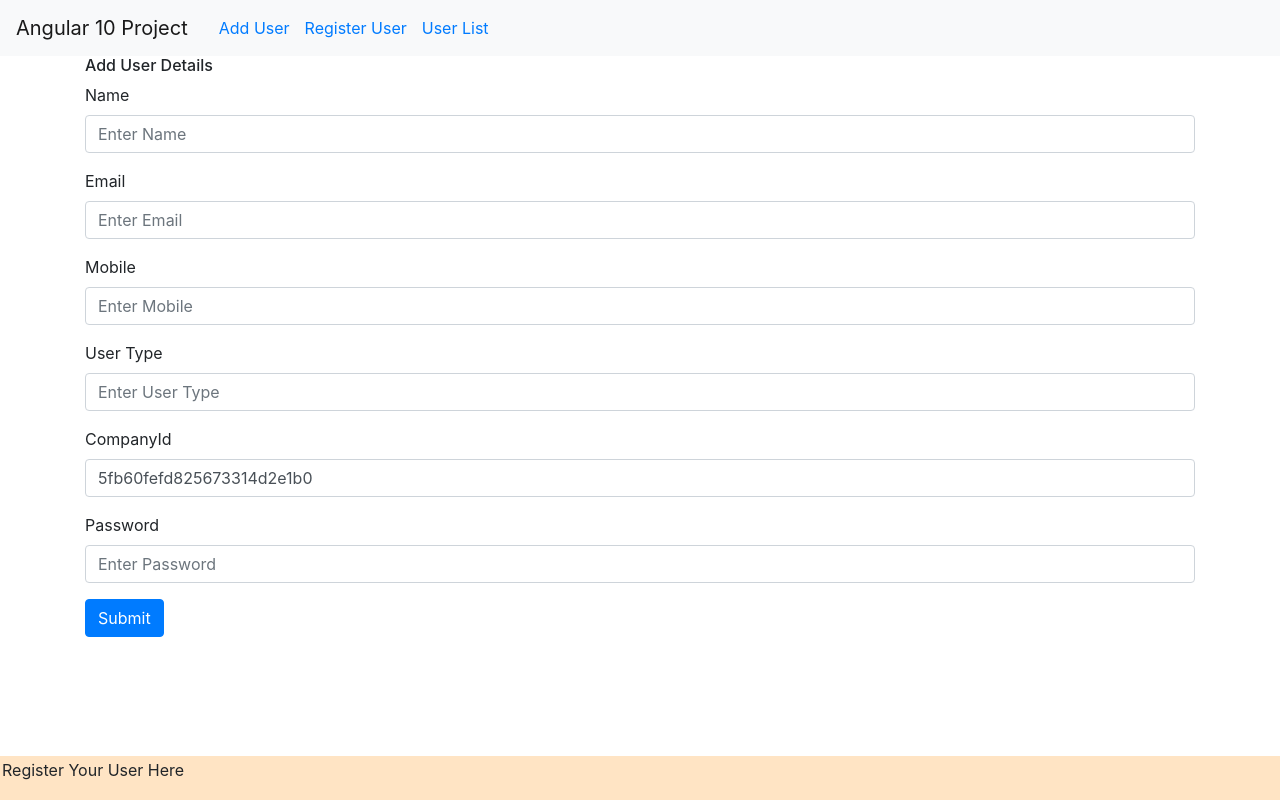
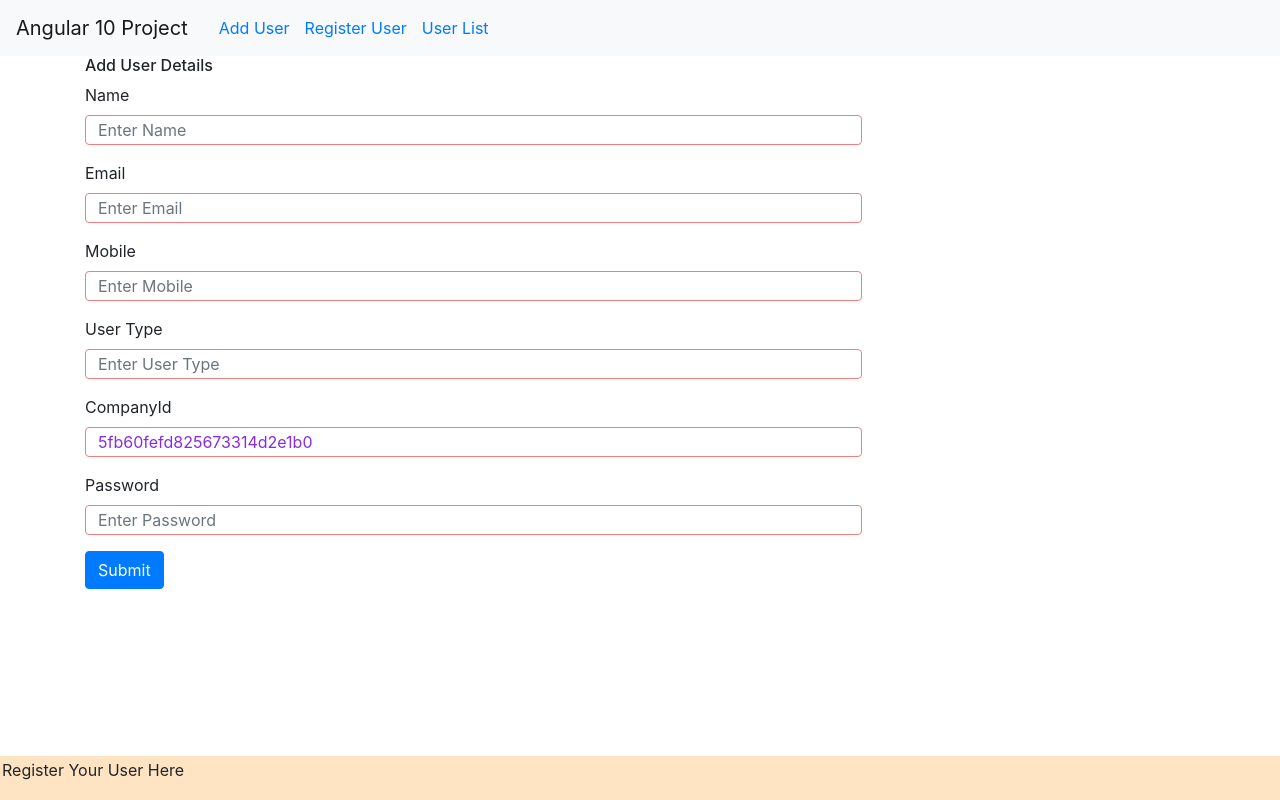
Before and after one commit to indrapathak/Angular10ProjectLearning, an Angular app: page /add in a window 1280 px wide. Built offline with nearby package versions, Linux system fonts and the light colour scheme.

Commit message:
Input Box Styling

```diff
--- a/src/app/add-user/add-user.component.css
+++ b/src/app/add-user/add-user.component.css
@@ -0,0 +1,6 @@
+input{
+    width: 70%;
+    height: 30px;
+    color: blueviolet;
+    border-color: lightcoral;
+  }
--- a/src/app/add-user/add-user.component.html
+++ b/src/app/add-user/add-user.component.html
@@ -7,35 +7,35 @@
 </div>
 <h6>Add User Details</h6>
 <form [formGroup]="addUser"  (ngSubmit)="collectUser()">
-  <div class="form-group">
+  <div class="form-group" >
     <label for="exampleInputEmail1">Name</label>
-    <input type="text" class="form-control" formControlName="name" aria-describedby="emailHelp" placeholder="Enter Name">
+    <input  id="inputsm"   type="text" class="form-control" formControlName="name" aria-describedby="emailHelp" placeholder="Enter Name"  >
 
   </div>
    <div class="form-group">
     <label for="exampleInputEmail1">Email</label>
-    <input type="text" class="form-control"  formControlName="email" id="exampleInputEmail1" aria-describedby="emailHelp" placeholder="Enter Email">
+    <input type="text" class="form-control"  id="inputsm"  formControlName="email" id="exampleInputEmail1" aria-describedby="emailHelp" placeholder="Enter Email">
 
   </div>
    <div class="form-group">
     <label for="exampleInputEmail1">Mobile</label>
-    <input type="text" class="form-control" formControlName="mobile" id="exampleInputEmail1" aria-describedby="emailHelp" placeholder="Enter Mobile">
+    <input type="text" class="form-control"  id="inputsm"  formControlName="mobile" id="exampleInputEmail1" aria-describedby="emailHelp" placeholder="Enter Mobile">
 
   </div>
 
   <div class="form-group">
     <label for="exampleInputPassword1">User Type</label>
-    <input type="text" class="form-control"  formControlName="userType" id="exampleInputPassword1" placeholder="Enter User Type">
+    <input type="text" class="form-control"  id="inputsm"   formControlName="userType" id="exampleInputPassword1" placeholder="Enter User Type">
   </div>
 
  <div class="form-group">
     <label for="exampleInputPassword1">CompanyId</label>
-    <input type="text" class="form-control"  formControlName="companyId" id="exampleInputPassword1" placeholder="Enter Company Id" >
+    <input type="text" class="form-control"  id="inputsm"  formControlName="companyId" id="exampleInputPassword1" placeholder="Enter Company Id" >
   </div>
 
   <div class="form-group">
     <label for="exampleInputPassword1">Password</label>
-    <input type="text" class="form-control"  formControlName="password" id="exampleInputPassword1" placeholder="Enter Password">
+    <input type="text" class="form-control"  id="inputsm"  formControlName="password" id="exampleInputPassword1" placeholder="Enter Password">
   </div>
 
 
--- a/src/app/register/register.component.css
+++ b/src/app/register/register.component.css
@@ -0,0 +1,6 @@
+input{
+    width: 70%;
+    height: 30px;
+    color: blueviolet;
+    border-color: lightcoral;
+  }
--- a/src/app/update-user/update-user.component.css
+++ b/src/app/update-user/update-user.component.css
@@ -0,0 +1,6 @@
+input{
+    width: 70%;
+    height: 30px;
+    color: blueviolet;
+    border-color: lightcoral;
+  }
```
Also changed, not shown: src/app/app.component.css (line endings or trailing spaces).
